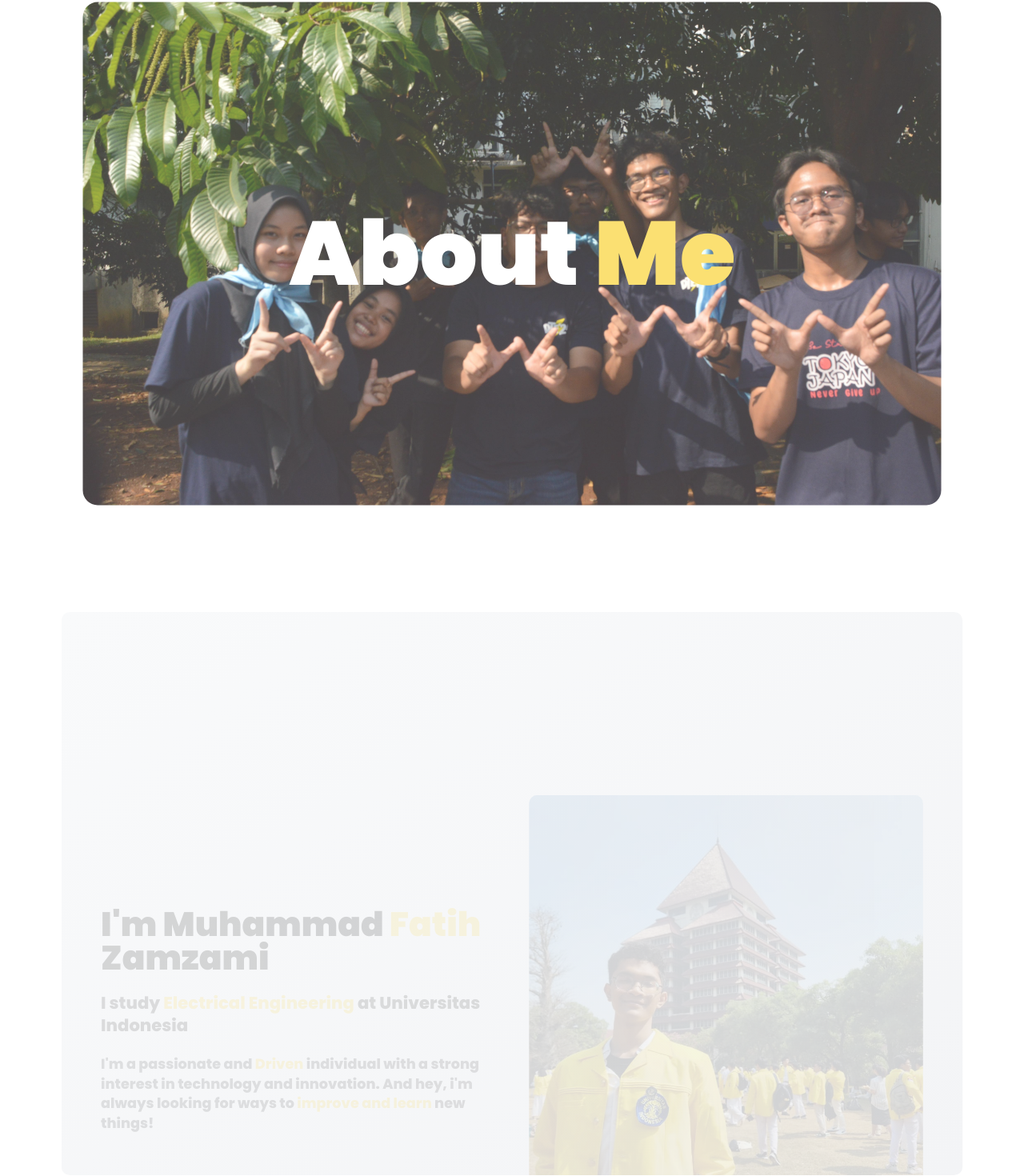
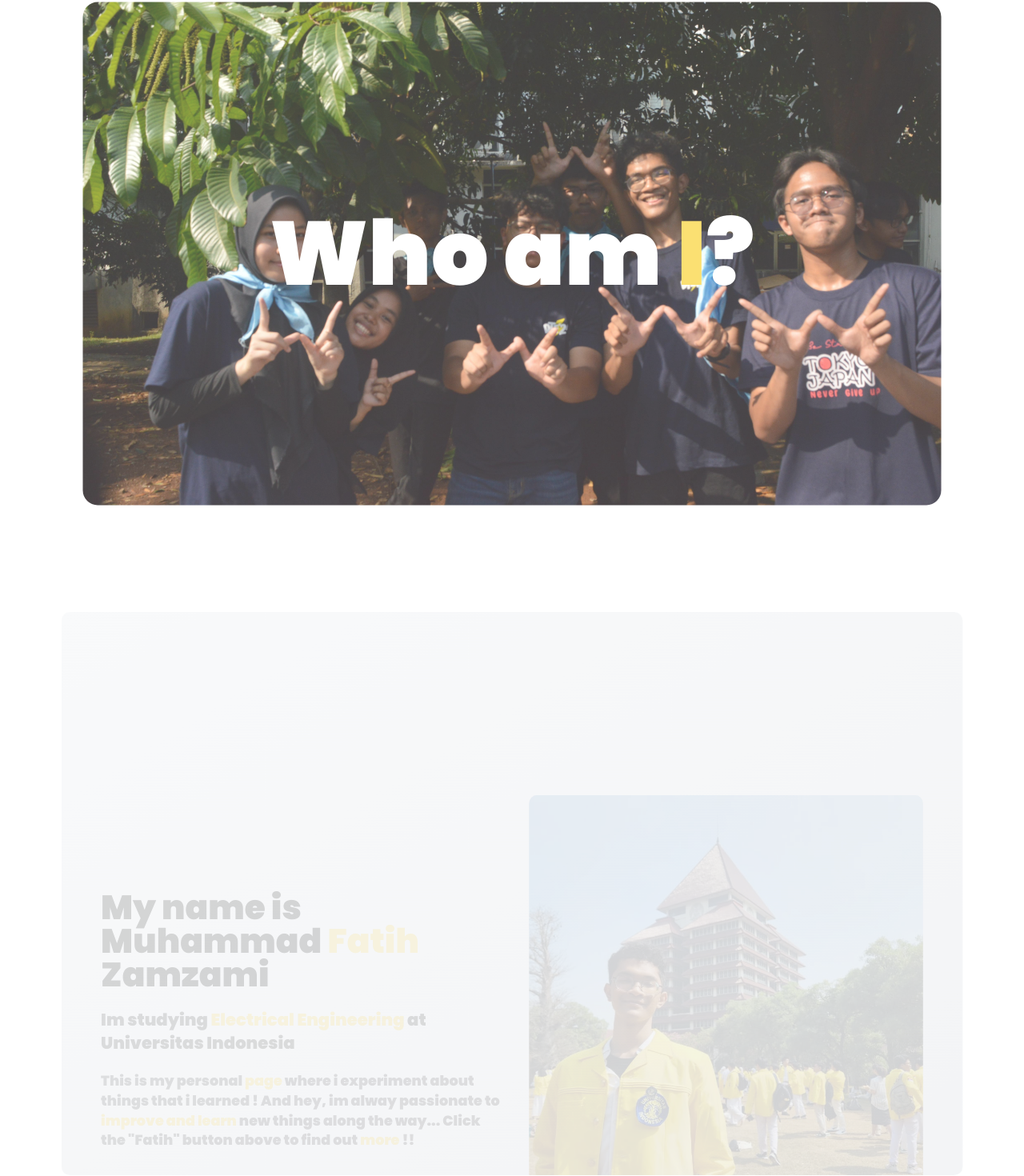
Before and after one commit to enclaire1443/portofotio-website, a Next.js app: page / in a window 1280 px wide. Shown: the part 1683-3153 px from the top of the page at 80% size. Built offline with nearby package versions, Linux system fonts and the light colour scheme.

Commit message:
fixed bugs

```diff
--- a/src/app/components/about.tsx
+++ b/src/app/components/about.tsx
@@ -1,11 +1,12 @@
 'use client';
 import React, { useRef } from 'react';
-import { motion, useScroll, useTransform } from 'motion/react';
+import { motion, useScroll, useTransform } from 'framer-motion';
 import { Reveal } from '../animations/reveal';
 
 function About() {
+
   return (
-    <div className="w-full h-[200h] bg-white">
+    <div className="w-full bg-white">
       <ScreenOne />
       <ScreenTwo />
     </div>
@@ -45,17 +46,17 @@ function ScreenOne() {
           }}
           className="absolute inset-0 p-4 rounded-2xl"
         ></motion.div>
-      <div className="absolute inset-0 flex justify-center items-center z-10"> {/* z-index to bring text on top */}
+        <div className="absolute inset-0 flex justify-center items-center z-10">
           <Reveal>
             <motion.h1
-            className="font-poppins font-superbold text-white"
+              className="font-poppins font-black text-white text-center"
               style={{
                 scale: scaleText,
                 opacity: 1,
                 fontSize: 'clamp(5rem, 10vw, 9rem)'
               }}
             >
-            About <span className="text-light-200">Me</span>
+              Who am <span className="text-light-200">I</span>?
             </motion.h1>
           </Reveal>
         </div>
@@ -77,7 +78,6 @@ function ScreenTwo() {
 
   return (
     <div className="bg-white w-full h-screen">
-
       <motion.div
         ref={targetRef}
         className="relative h-screen bg-gradient-to-br from-gray-50 to-gray-100 rounded-xl overflow-hidden"
@@ -85,30 +85,30 @@ function ScreenTwo() {
       >
         <motion.div
           style={{ y, opacity }}
-        className="relative flex flex-col lg:flex-row items-center justify-center w-full h-full space-y-8 lg:space-y-0 lg:space-x-8"
+          className="relative flex flex-col lg:flex-row items-center justify-center w-full h-full space-y-8 lg:space-y-0 lg:space-x-8 px-4 sm:px-8" // Added padding for smaller screens
         >
           <div className="flex flex-col justify-center space-y-6 max-w-xl text-center lg:text-left relative z-10">
             <Reveal>
-            <p className="text-3xl sm:text-5xl text-black font-poppins font-superbold leading-tight">
-              I'm Muhammad <span className="text-light-200">Fatih</span> Zamzami
+              <p className="text-3xl sm:text-5xl text-black font-poppins font-black leading-tight">
+                My name is Muhammad <span className="text-light-200">Fatih</span> Zamzami
               </p>
             </Reveal>
             <Reveal>
-            <p className="text-xl sm:text-2xl text-black/80 font-poppins font-extrabold">
-              I study <span className="text-light-200">Electrical Engineering</span> at Universitas Indonesia
+              <p className="text-xl sm:text-2xl text-black/80 font-poppins font-black">
+                Im studying <span className="text-light-200">Electrical Engineering</span> at Universitas Indonesia
               </p>
             </Reveal>
             <Reveal>
-            <p className="text-lg sm:text-xl text-black/70 font-poppins font-extrabold leading-relaxed">
-              I'm a passionate and <span className="text-light-200">Driven</span> individual
-              with a strong interest in technology and innovation.
-              And hey, i'm always looking for ways to <span className="text-light-200">improve and learn</span> new things!
+              <p className="text-lg sm:text-xl text-black/70 font-poppins font-black leading-relaxed">
+                This is my personal <span className="text-light-200">page</span> where i experiment about things that i learned !
+                And hey, im alway passionate to <span className="text-light-200">improve and learn</span> new things along the way...
+                Click the "Fatih" button above to find out <span className="text-light-200">more</span> !!
               </p>
             </Reveal>
           </div>
           <Reveal>
             <motion.div className="relative flex items-center justify-center lg:justify-end z-0 rounded-xl">
-            <div className="relative w-[35rem] h-[40rem]">
+              <div className="relative w-full max-w-[35rem] h-[20rem] sm:h-[30rem] lg:h-[40rem]">
                 <div className="relative w-full h-full bg-white rounded-xl overflow-hidden shadow-lg">
                   <img
                     src="/assets/fotodiri3.jpeg"
--- a/src/app/components/header.tsx
+++ b/src/app/components/header.tsx
@@ -3,7 +3,7 @@ import React, { useState } from "react";
 import { motion, AnimatePresence } from "framer-motion";
 
 const menuItems = [
-  { id: 1, title: "Home", size: "small" },
+  { id: 1, title: "Home", size: "medium" },
   { id: 2, title: "About Me", size: "medium" },
   { id: 3, title: "Portfolio", size: "large" },
   { id: 4, title: "Contact Me", size: "small" },
@@ -32,30 +32,48 @@ function Header() {
 
       <AnimatePresence>
         {isOpen && (
+          <div>
             <motion.div
               className="fixed inset-0 bg-black bg-opacity-90 z-40 flex items-center justify-center"
               initial={{ opacity: 0 }}
               animate={{ opacity: 1 }}
               exit={{ opacity: 0 }}
               transition={{ duration: 0.5, ease: "easeInOut" }}
+              onClick={toggleMenu}
             >
+
               <motion.div
-              className="grid grid-cols-1 md:grid-cols-2 lg:grid-cols-3 gap-6 p-8 max-w-6xl w-full"
+                className="absolute top-20 sm:top-40 w-full text-center z-50"
+                initial={{ y: -20, opacity: 0 }}
+                animate={{ y: 0, opacity: 1 }}
+                exit={{ y: -20, opacity: 0 }}
+                transition={{ duration: 0.5, delay: 0.2 }}
+              >
+                <h2 className="text-4xl sm:text-5xl font-poppins font-extrabold text-white">
+                  Where do you want to go?
+                </h2>
+              </motion.div>
+
+              <motion.div
+                className="grid grid-cols-1 md:grid-cols-2 lg:grid-cols-3 gap-6 p-8 max-w-6xl w-full mt-24"
                 initial={{ y: -20, opacity: 0 }}
                 animate={{ y: 0, opacity: 1 }}
                 exit={{ y: -20, opacity: 0 }}
                 transition={{ duration: 0.5, ease: "easeInOut" }}
+                onClick={(e) => e.stopPropagation()}
               >
                 {menuItems.map((item) => (
                   <motion.div
                     key={item.id}
                     className={`bg-white/10 backdrop-blur-sm rounded-xl shadow-lg p-6 flex items-center justify-center text-center ${
-                    item.size === "large" ? "md:col-span-2" : ""
+                      item.size === "large" ? "md:col-span-2"
+                      : "small" ? "md:row-span-1" : ""
                     }`}
                     initial={{ opacity: 0, scale: 0.9 }}
                     animate={{ opacity: 1, scale: 1 }}
-                  whileHover={{ scale: 1.02, backgroundColor: "rgba(250, 204, 21, 0.15)" }} // Yellow hover effect
+                    whileHover={{ scale: 1.02, backgroundColor: "rgba(250, 204, 21, 0.15)" }}
                     transition={{ duration: 0.3, ease: "easeInOut" }}
+                    onClick={(e) => e.stopPropagation()}
                   >
                     <h2 className="text-2xl font-poppins font-extrabold text-white">
                       {item.title}
@@ -64,6 +82,7 @@ function Header() {
                 ))}
               </motion.div>
             </motion.div>
+          </div>
         )}
       </AnimatePresence>
     </div>
--- a/src/app/components/mainpage.tsx
+++ b/src/app/components/mainpage.tsx
@@ -1,3 +1,4 @@
+"use client";
 import React, { useRef, useState } from "react";
 import { motion, useInView } from "motion/react";
 import { Reveal } from "../animations/reveal";
```
Lines whose indentation alone changed are shown as unchanged.
